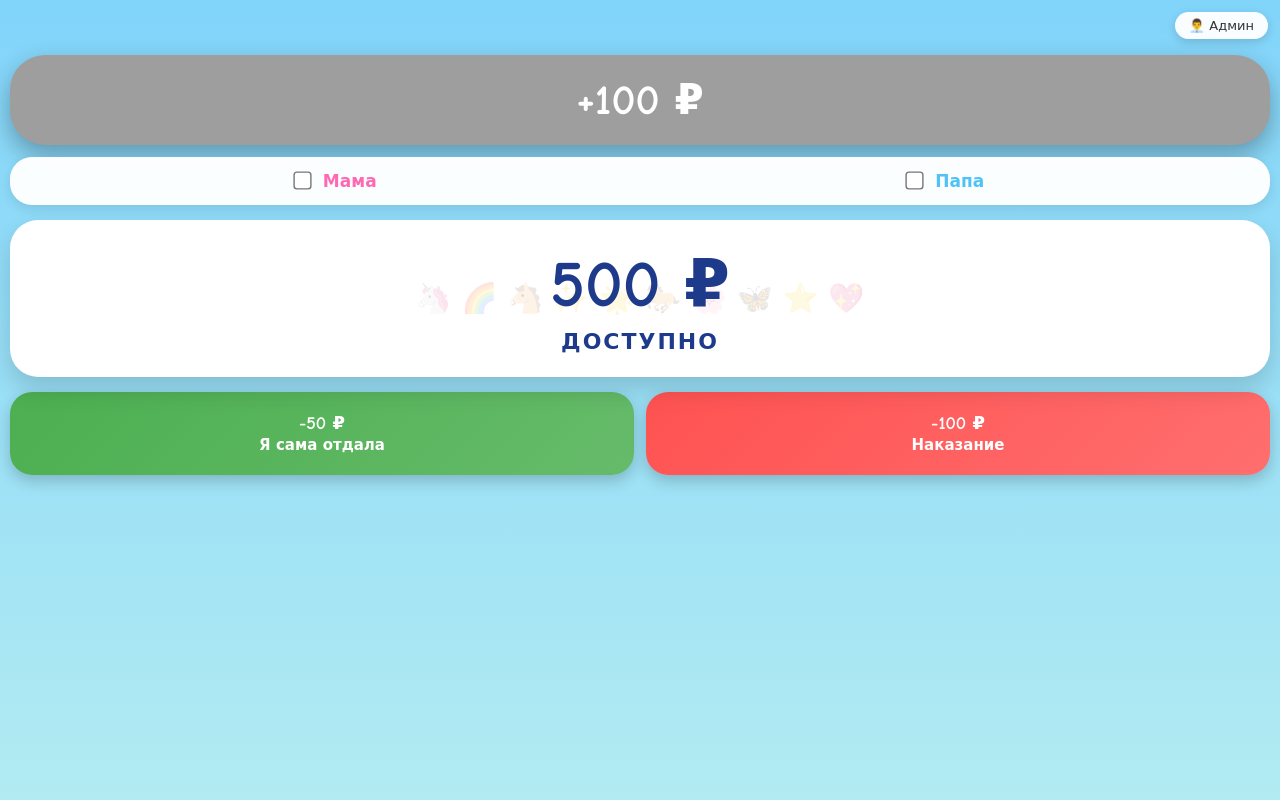
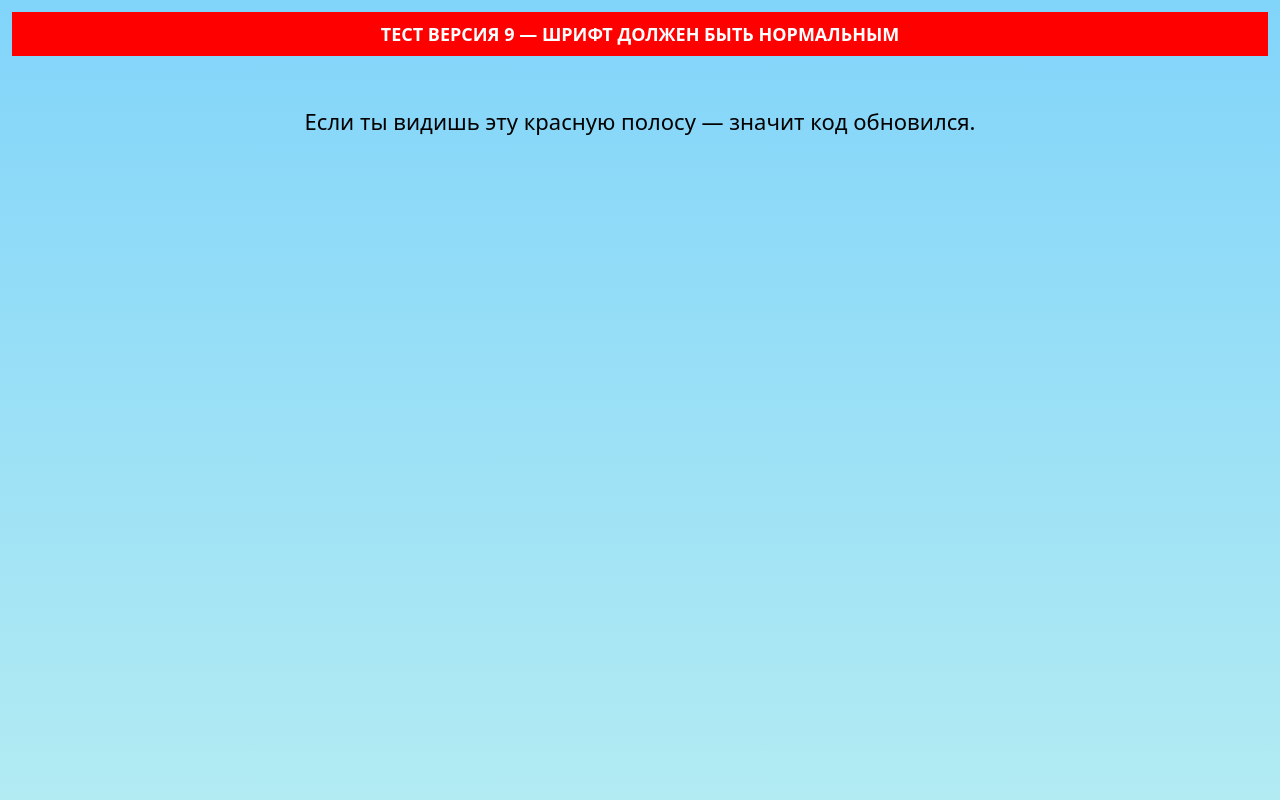
Before and after one commit to Daron6030/KidsAllowanceApp, a Flask app: page / in a window 1280 px wide. Run offline with Flask 3, Linux system fonts and the light colour scheme.

Commit message:
Update index.html

```diff
--- a/templates/index.html
+++ b/templates/index.html
@@ -4,163 +4,19 @@
     <meta charset="UTF-8">
     <meta name="viewport" content="width=device-width, initial-scale=1.0">
     <title>Копилка Доченьки</title>
-    <link href="https://fonts.googleapis.com/css2?family=Comic+Neue:wght@400;700&display=swap" rel="stylesheet">
     <style>
         * { margin: 0; padding: 0; box-sizing: border-box; }
         body {
-            font-family: 'Comic Neue', cursive;
+            font-family: system-ui, -apple-system, BlinkMacSystemFont, "Segoe UI", Roboto, sans-serif;
             background: linear-gradient(180deg, #81D4FA, #B2EBF2);
             min-height: 100vh;
-            padding: 10px;
-            position: relative;
-            overflow: hidden;
+            padding: 12px;
         }
-
-        .admin-btn {
-            position: absolute;
-            top: 12px;
-            right: 12px;
-            background: rgba(255,255,255,0.95);
-            color: #333;
-            padding: 6px 14px;
-            border-radius: 20px;
-            font-size: 13px;
-            box-shadow: 0 3px 10px rgba(0,0,0,0.15);
-            z-index: 10;
-            text-decoration: none;
-        }
-
-        .plus-btn {
-            background: #9E9E9E;
-            color: white;
-            font-size: 42px;
-            font-weight: bold;
-            padding: 20px;
-            border-radius: 35px;
-            text-align: center;
-            margin: 45px 0 12px 0;
-            box-shadow: 0 10px 25px rgba(0,0,0,0.3);
-            cursor: not-allowed;
-        }
-        .plus-btn.active {
-            background: linear-gradient(135deg, #8A2BE2, #BA55D3);
-            cursor: pointer;
-        }
-
-        .parents {
-            background: rgba(255,255,255,0.97);
-            padding: 14px 20px;
-            border-radius: 22px;
-            display: flex;
-            justify-content: space-around;
-            margin: 10px 0;
-            box-shadow: 0 4px 12px rgba(0,0,0,0.1);
-        }
-
-        .balance-card {
-            background: white;
-            border-radius: 28px;
-            padding: 25px 20px 22px;
-            text-align: center;
-            box-shadow: 0 12px 25px rgba(0,0,0,0.15);
-            margin: 15px 0;
-            position: relative;
-            overflow: hidden;
-        }
-        .balance-card::before {
-            content: "🦄 🌈 🐴 ✨ 🌟 🐎 🌸 🦋 ⭐ 💖";
-            position: absolute;
-            font-size: 29px;
-            opacity: 0.14;
-            top: 12px;
-            left: 12px;
-            right: 12px;
-            bottom: 12px;
-            display: flex;
-            flex-wrap: wrap;
-            justify-content: space-around;
-            align-content: space-around;
-            line-height: 1.5;
-            pointer-events: none;
-            z-index: 1;
-        }
-
-        .balance { font-size: 66px; font-weight: bold; color: #1e3a8a; position: relative; z-index: 2; }
-        .available { font-size: 22px; font-weight: 900; color: #1e3a8a; letter-spacing: 2px; margin-top: 6px; position: relative; z-index: 2; }
-
-        .btn-container { display: flex; gap: 12px; margin-top: 8px; }
-        .btn-green, .btn-red {
-            flex: 1;
-            padding: 20px 12px;
-            border-radius: 22px;
-            font-size: 18px;
-            font-weight: bold;
-            color: white;
-            cursor: pointer;
-            box-shadow: 0 6px 15px rgba(0,0,0,0.2);
-            text-align: center;
-        }
-        .btn-green { background: linear-gradient(135deg, #4CAF50, #66BB6A); }
-        .btn-red  { background: linear-gradient(135deg, #FF5252, #FF6E6E); }
+        .test { background: #FF0000; color: white; text-align: center; padding: 10px; font-size: 18px; font-weight: bold; }
     </style>
 </head>
 <body>
-
-    <a href="/login" class="admin-btn">👨‍💼 Админ</a>
-
-    <div class="container">
-
-        <div id="plusBtn" class="plus-btn" onclick="submitForm('add100')">
-            +100 ₽
-        </div>
-
-        <div class="parents">
-            <label style="font-size:17px; font-weight:bold; color:#FF69B4;">
-                <input type="checkbox" id="mom" onchange="checkApproval()" style="transform:scale(1.4); margin-right:8px;"> Мама
-            </label>
-            <label style="font-size:17px; font-weight:bold; color:#4FC3F7;">
-                <input type="checkbox" id="dad" onchange="checkApproval()" style="transform:scale(1.4); margin-right:8px;"> Папа
-            </label>
-        </div>
-
-        <div class="balance-card">
-            <div class="balance">{{ balance }} ₽</div>
-            <p class="available">ДОСТУПНО</p>
-        </div>
-
-        <div class="btn-container">
-            <div class="btn-green" onclick="submitForm('minus50')">
-                -50 ₽<br><small>Я сама отдала</small>
-            </div>
-            <div class="btn-red" onclick="submitForm('minus100')">
-                -100 ₽<br><small>Наказание</small>
-            </div>
-        </div>
-
-    </div>
-
-    <form id="actionForm" method="POST" style="display:none;">
-        <input type="hidden" name="action" id="actionInput">
-    </form>
-
-    <script>
-        function checkApproval() {
-            const mom = document.getElementById('mom').checked;
-            const dad = document.getElementById('dad').checked;
-            const btn = document.getElementById('plusBtn');
-            if (mom && dad) btn.classList.add('active');
-            else btn.classList.remove('active');
-        }
-
-        function submitForm(action) {
-            const btn = document.getElementById('plusBtn');
-            if (action === 'add100' && !btn.classList.contains('active')) {
-                alert("❌ Нужно согласие Мамы и Папы!");
-                return;
-            }
-            document.getElementById('actionInput').value = action;
-            document.getElementById('actionForm').submit();
-        }
-    </script>
+    <div class="test">ТЕСТ ВЕРСИЯ 9 — ШРИФТ ДОЛЖЕН БЫТЬ НОРМАЛЬНЫМ</div>
+    <p style="text-align:center; margin-top:50px; font-size:22px;">Если ты видишь эту красную полосу — значит код обновился.</p>
 </body>
 </html>
```
